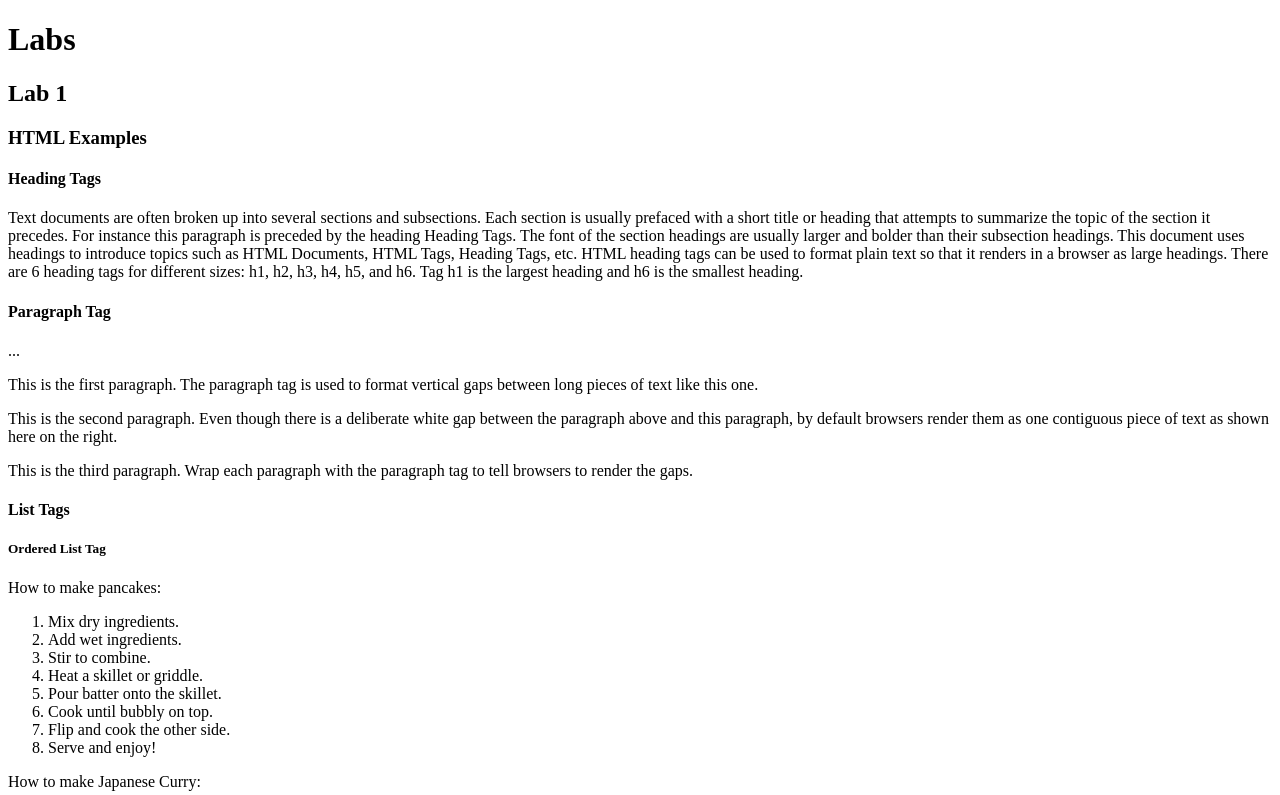
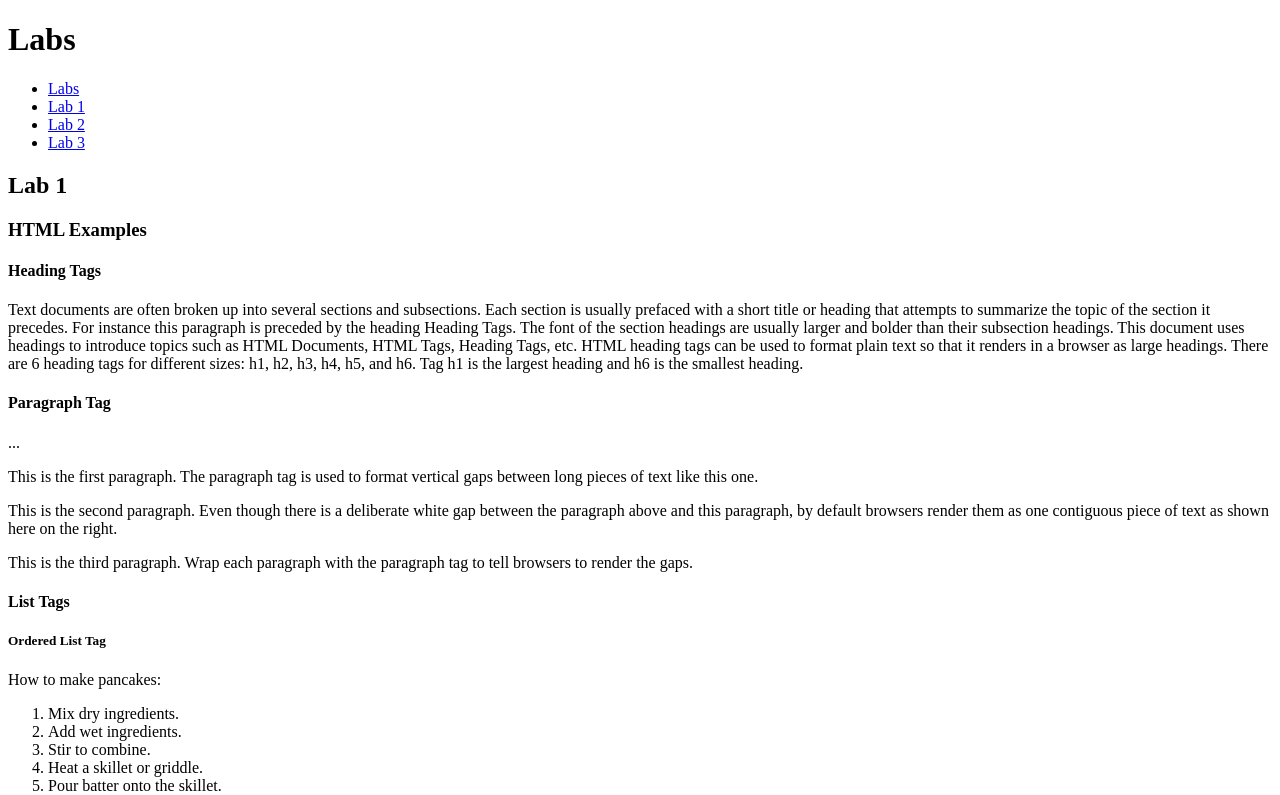
Before and after one commit to abbyhofmann/pazza-react-web-app, a React (Vite) app: page /#/Labs/Lab1 in a window 1280 px wide. Shown: the top 795 px of the page. Built offline with nearby package versions, Linux system fonts and the light colour scheme.

Commit message:
navigation

```diff
--- a/package.json
+++ b/package.json
@@ -11,7 +11,9 @@
   },
   "dependencies": {
     "react": "^18.3.1",
-    "react-dom": "^18.3.1"
+    "react-dom": "^18.3.1",
+    "react-router": "^7.1.1",
+    "react-router-dom": "^7.1.1"
   },
   "devDependencies": {
     "@eslint/js": "^9.17.0",
--- a/src/App.tsx
+++ b/src/App.tsx
@@ -1,8 +1,15 @@
 import Labs from "./Labs";
+import { HashRouter, Navigate, Route, Routes } from "react-router-dom";
 export default function App() {
   return (
-    <div>
-      <Labs />
-    </div>
+    <HashRouter>
+      <div>
+        <Routes>
+          <Route path="/" element={<Navigate to="Labs" />} />
+          <Route path="/Labs/*" element={<Labs />} />
+        </Routes>
+
+      </div>
+    </HashRouter>
   );
 }
--- /dev/null
+++ b/src/Labs/Lab2/index.tsx
@@ -0,0 +1,7 @@
+export default function Lab2() {
+  return (
+    <div>
+      <h2>Lab 2</h2>
+    </div>
+  );
+}
--- /dev/null
+++ b/src/Labs/Lab3/index.tsx
@@ -0,0 +1,7 @@
+export default function Lab3() {
+  return (
+    <div>
+      <h2>Lab 3</h2>
+    </div>
+  );
+}
--- /dev/null
+++ b/src/Labs/TOC.tsx
@@ -0,0 +1,12 @@
+import { Link } from "react-router-dom";
+
+export default function TOC() {
+  return (
+    <ul>
+      <li><Link to="/Labs">Labs</Link></li>
+      <li><Link to="/Labs/Lab1">Lab 1</Link></li>
+      <li><Link to="/Labs/Lab2">Lab 2</Link></li>
+      <li><Link to="/Labs/Lab3">Lab 3</Link></li>
+    </ul>
+  );
+}
--- a/src/Labs/index.tsx
+++ b/src/Labs/index.tsx
@@ -1,9 +1,19 @@
 import Lab1 from "./Lab1";
+import { Route, Routes, Navigate } from "react-router";
+import TOC from "./TOC";
+import Lab2 from "./Lab2";
+import Lab3 from "./Lab3";
 export default function Labs() {
   return (
-    <div id="wd-labs">
+    <div>
       <h1>Labs</h1>
-      <Lab1 />
+      <TOC />
+      <Routes>
+        <Route path="/" element={<Navigate to="Lab1" />} />
+        <Route path="Lab1" element={<Lab1 />} />
+        <Route path="Lab2" element={<Lab2 />} />
+        <Route path="Lab3" element={<Lab3 />} />
+      </Routes>
     </div>
   );
 }
```
Also changed, not shown: 1 other file (tests, documents, lock files or other folders).
